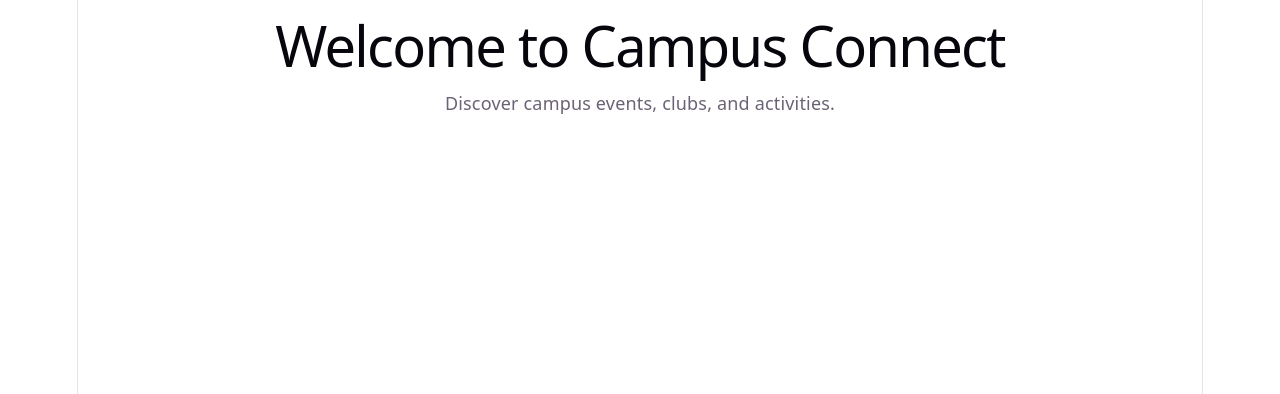
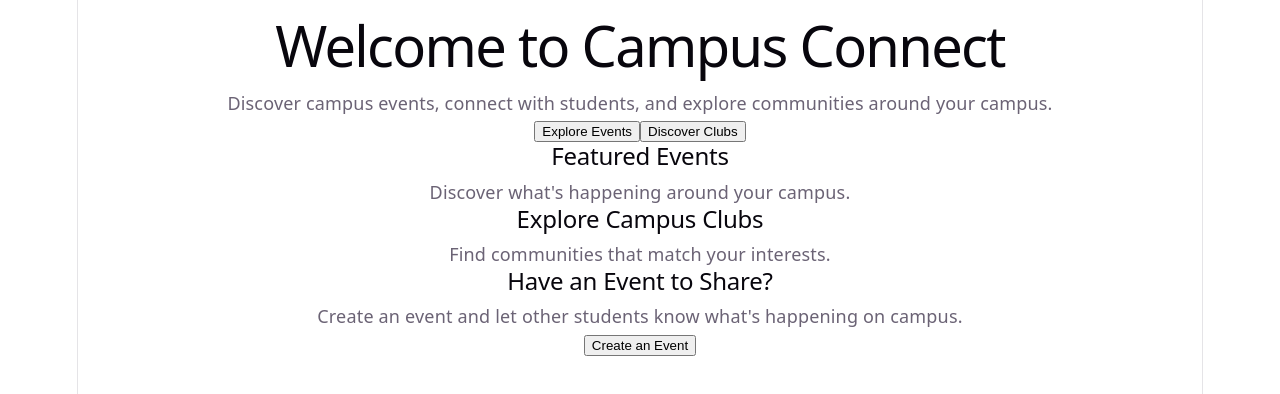
Before and after one commit to junekwamboka252/campus-connect, a React (Vite) app: page / in a window 1280 px wide. Shown: the top 394 px of the page. Built offline with nearby package versions, Linux system fonts and the light colour scheme.

Commit message:
Added homepage JSX structure

```diff
--- a/src/pages/Home.jsx
+++ b/src/pages/Home.jsx
@@ -1,10 +1,52 @@
 
 function Home() {
   return (
-    <div>
-      <h1>Welcome to Campus Connect</h1>
-      <p>Discover campus events, clubs, and activities.</p>
-    </div>
+    <main>
+
+      <section>
+          <h1>Welcome to Campus Connect</h1>
+        <p>
+          Discover campus events, connect with students,
+          and explore communities around your campus.
+        </p>
+
+        <div>
+          <button>Explore Events</button>
+          <button>Discover Clubs</button>
+        </div>
+      </section>
+
+      <section>
+        <h2>Featured Events</h2>
+         <p>Discover what's happening around your campus.</p>
+
+        <div>
+
+        </div>
+      </section>
+
+      <section>
+        <h2>Explore Campus Clubs</h2>
+
+        <p>Find communities that match your interests.</p>
+
+        <div>
+          {/* Club cards will go here */}
+        </div>
+      </section>
+
+
+      <section>
+        <h2>Have an Event to Share?</h2>
+
+        <p>
+          Create an event and let other students know
+          what's happening on campus.
+        </p>
+
+        <button>Create an Event</button>
+      </section>
+    </main>
   )
 }
 
```
